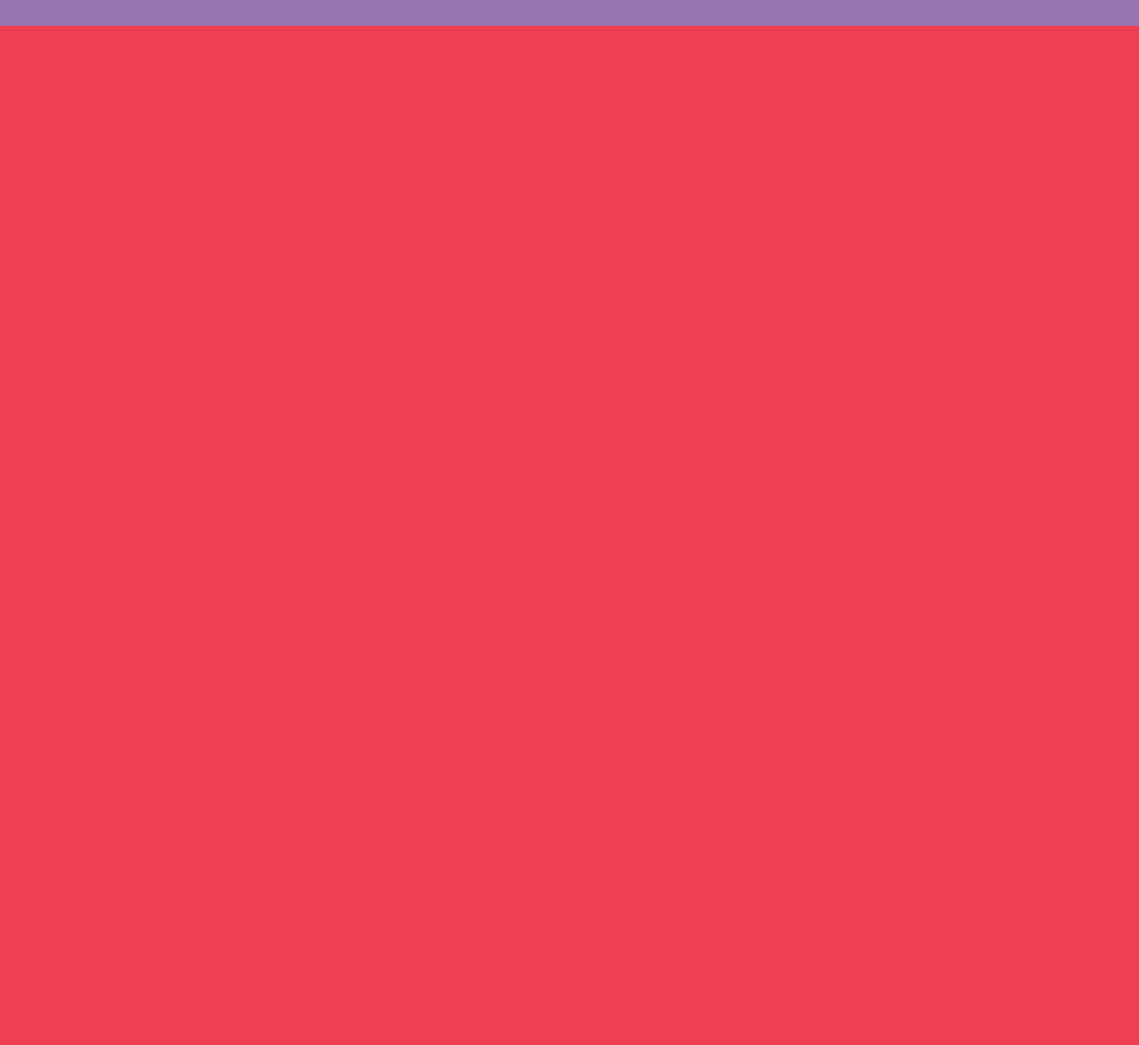
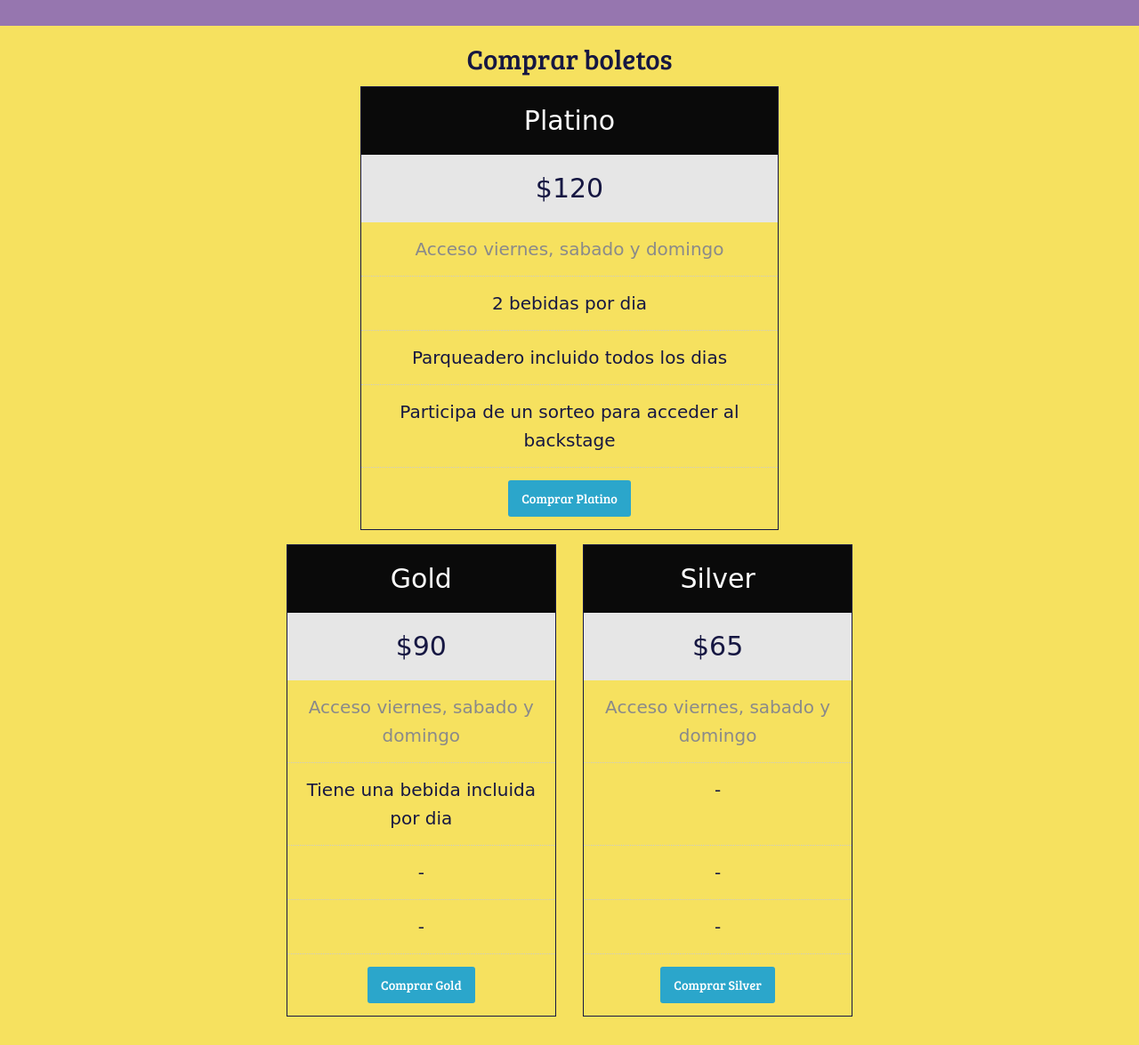
Before and after one commit to josedlca/foundationpaluza, a plain HTML site: page index.html in a window 1280 px wide. Shown: the part 3858-5033 px from the top of the page at 89% size. Before the commit the page ends 3887 px from the top, so only its background shows below. Drawn offline with Linux system fonts and the light colour scheme; a web font is replaced by a local one.

Commit message:
Pricing tables and equalizer

```diff
--- a/css/app.css
+++ b/css/app.css
@@ -77,3 +77,24 @@
 #lineup-container .column:nth-child(odd) figcaption{
     text-align: right;
 }
+#tickets-container{
+    padding: 1em 0;
+    background-color: #f6e15f;
+    color:#161742;
+}
+.pricing-table{
+    border: 1px solid #161742;
+    font-family: 'Ravi Prakash', cursive;
+    margin-left:0;
+}
+.pricing-table li,
+.pricing-table li.description{
+    font-size: 20px;
+}
+.pricing-table li.price,
+.pricing-table li.title{
+    font-size: 30px;
+}
+.pricing-table a.button{
+    font-family: 'Bree Serif',serif;
+}
--- /dev/null
+++ b/css/pricing-table.css
@@ -0,0 +1,48 @@
+.pricing-table {
+    background-color: #f6e15f;
+    border: solid 1px #cacaca;
+    width: 100%;
+    text-align: center;
+    list-style-type: none;
+  }
+
+  .pricing-table li {
+    border-bottom: dotted 1px #cacaca;
+    padding: 0.875rem 1.125rem;
+  }
+
+  .pricing-table li:last-child {
+    border-bottom: 0;
+  }
+
+  .pricing-table .title {
+    background-color: #0a0a0a;
+    color: #fefefe;
+    border-bottom: 0;
+  }
+
+  .pricing-table .price {
+    background-color: #e6e6e6;
+    font-size: 2rem;
+    border-bottom: 0;
+  }
+
+  .pricing-table .description {
+    color: #8a8a8a;
+    font-size: 80%;
+  }
+
+  .pricing-table :last-child {
+    margin-bottom: 0;
+  }
+
+  /* Similar Building Blocks
+  CONTAINERS
+  Hover Callout
+  F6
+   By Rafi
+  CONTAINERS
+  Card Profile Stats
+  F6
+   By Bryan Lewis
+   */
--- a/index.html
+++ b/index.html
@@ -7,7 +7,8 @@
     <title>Platzi Palooza</title>
     <link rel="stylesheet" href="icons/foundation-icons.css">
     <link rel="stylesheet" href="css/foundation-flex.css">
-    <link href="https://fonts.googleapis.com/css?family=Bree+Serif" rel="stylesheet">
+    <link rel="stylesheet" href="css/pricing-table.css">
+    <link href="https://fonts.googleapis.com/css?family=Bree+Serif|Ravi+Prakash" rel="stylesheet">
     <link rel="stylesheet" href="css/app.css">
   </head>
   <body>
@@ -336,6 +337,49 @@
 
     <!-- lineup -->
 
+    <!-- compra de boletos -->
+
+    <section id="tickets-container">
+      <h3 class="text-center">Comprar boletos</h3>
+      <div class="row" data-equalizer data-equalizer-on="small">
+        <div class="column small-10 small-offset-1 medium-6 medium-offset-3">
+          <ul class="pricing-table">
+            <li class="title">Platino</li>
+            <li class="price">$120</li>
+            <li class="description">Acceso viernes, sabado y domingo</li>
+            <li>2 bebidas por dia</li>
+            <li>Parqueadero incluido todos los dias</li>
+            <li>Participa de un sorteo para acceder al backstage</li>
+            <li><a class="button" href="#">Comprar Platino</a></li>
+          </ul>
+        </div>
+        <div class="column small-6  medium-4 medium-offset-2">
+          <ul class="pricing-table">
+            <li class="title">Gold</li>
+            <li class="price">$90</li>
+            <li class="description">Acceso viernes, sabado y domingo</li>
+            <li data-equalizer-watch>Tiene una bebida incluida por dia</li>
+            <li>-</li>
+            <li>-</li>
+            <li><a class="button" href="#">Comprar Gold</a></li>
+          </ul>
+        </div>
+        <div class="column small-6  medium-4">
+          <ul class="pricing-table">
+            <li class="title">Silver</li>
+            <li class="price">$65</li>
+            <li class="description">Acceso viernes, sabado y domingo</li>
+            <li data-equalizer-watch>-</li>
+            <li>-</li>
+            <li>-</li>
+            <li><a class="button" href="#">Comprar Silver</a></li>
+          </ul>
+        </div>
+      </div>
+    </section>
+
+    <!-- compra de boletos -->
+
     <script src="js/vendor/jquery.js"></script>
     <script src="js/vendor/what-input.js"></script>
     <script src="js/vendor/foundation.js"></script>
```
Also changed, not shown: 1 other file.
